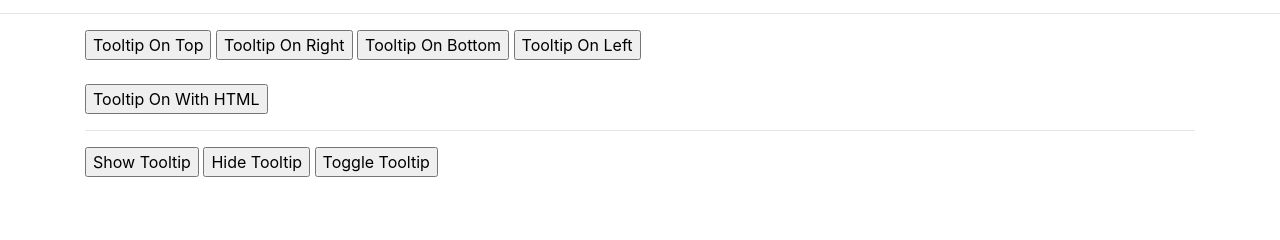
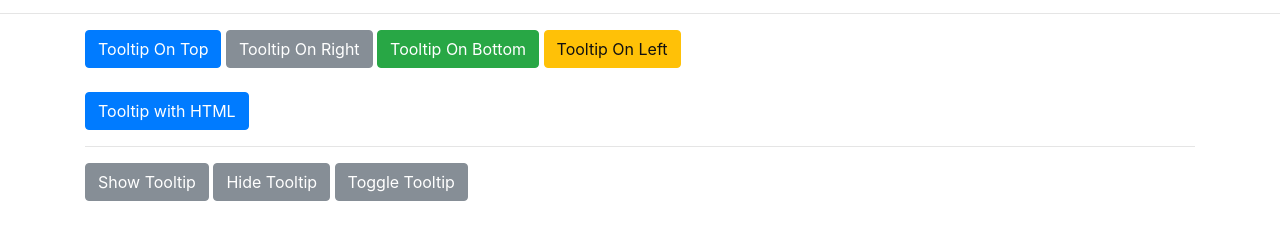
Before and after one commit to JamesBlocker/bootcamp-course, a plain HTML site: page bootstrap_sandbox_starter/5_4_tooltips.html in a window 1280 px wide. Shown: the part 168-408 px from the top of the page. Drawn offline with nearby package versions, Linux system fonts and the light colour scheme.

Commit message:
tooltips done

```diff
--- a/bootstrap_sandbox_starter/5_4_tooltips.html
+++ b/bootstrap_sandbox_starter/5_4_tooltips.html
@@ -82,28 +82,28 @@
     <!--########################START HERE#########################-->
 
     <!-- TOOLTIPS -->
-    <button>Tooltip On Top</button>
-    <button>Tooltip On Right</button>
-    <button>Tooltip On Bottom</button>
-    <button>Tooltip On Left</button>
+    <button class="btn btn-primary" data-toggle="tooltip" data-placement="top" title="Tooltip on top">Tooltip On Top</button>
+    <button class="btn btn-secondary" data-toggle="tooltip" data-placement="right" title="Tooltip on right">Tooltip On Right</button>
+    <button class="btn btn-success" data-toggle="tooltip" data-placement="bottom" title="Tooltip on bottom">Tooltip On Bottom</button>
+    <button class="btn btn-warning" data-toggle="tooltip" data-placement="left" title="Tooltip on left">Tooltip On Left</button>
 
     <br><br>
 
     <!-- TOOLTIPS WITH HTML -->
-    <button>Tooltip On With HTML</button>
+    <button id="hello" class="btn btn-primary" data-toggle="tooltip" data-placement="top" data-html="true" title="<h3>Hello World</h3><p>lorem ipsum yo!</p>">Tooltip with HTML</button>
 
     <hr>
 
     <!-- TRIGGER WITH JS -->
-    <button>
+    <button class="btn btn-secondary" onclick="showTooltip()">
       Show Tooltip
     </button>
 
-    <button>
+    <button class="btn btn-secondary" onclick="hideTooltip()">
       Hide Tooltip
     </button>
 
-    <button>
+    <button class="btn btn-secondary" onclick="toggleTooltip()">
       Toggle Tooltip
     </button>
 
@@ -115,6 +115,36 @@
   <script src="https://cdnjs.cloudflare.com/ajax/libs/popper.js/1.11.0/umd/popper.min.js" integrity="sha384-b/U6ypiBEHpOf/4+1nzFpr53nxSS+GLCkfwBdFNTxtclqqenISfwAzpKaMNFNmj4" crossorigin="anonymous"></script>
   <script src="https://maxcdn.bootstrapcdn.com/bootstrap/4.0.0-beta/js/bootstrap.min.js" integrity="sha384-h0AbiXch4ZDo7tp9hKZ4TsHbi047NrKGLO3SEJAg45jXxnGIfYzk4Si90RDIqNm1" crossorigin="anonymous"></script>
   <script>
+    $('[data-toggle="tooltip"]').tooltip();
+
+    function showTooltip() {
+      $('#hello').tooltip('show');
+    }
+
+    function hideTooltip() {
+      $('#hello').tooltip('hide')
+    }
+
+    function toggleTooltip() {
+      $('#hello').tooltip('toggle')
+    }
+    //Tooltip Events
+    $('#hello').on('show.bs.tooltip', function() {
+      console.log('tooltip show');
+    })
+
+    $('#hello').on('shown.bs.tooltip', function() {
+      console.log('tooltip shown');
+    })
+
+    $('#hello').on('hide.bs.tooltip', function() {
+      console.log('tooltip hide');
+    })
+
+    $('#hello').on('hidden.bs.tooltip', function() {
+      console.log('tooltip hidden');
+    })
+
 
   </script>
 </body>
```
